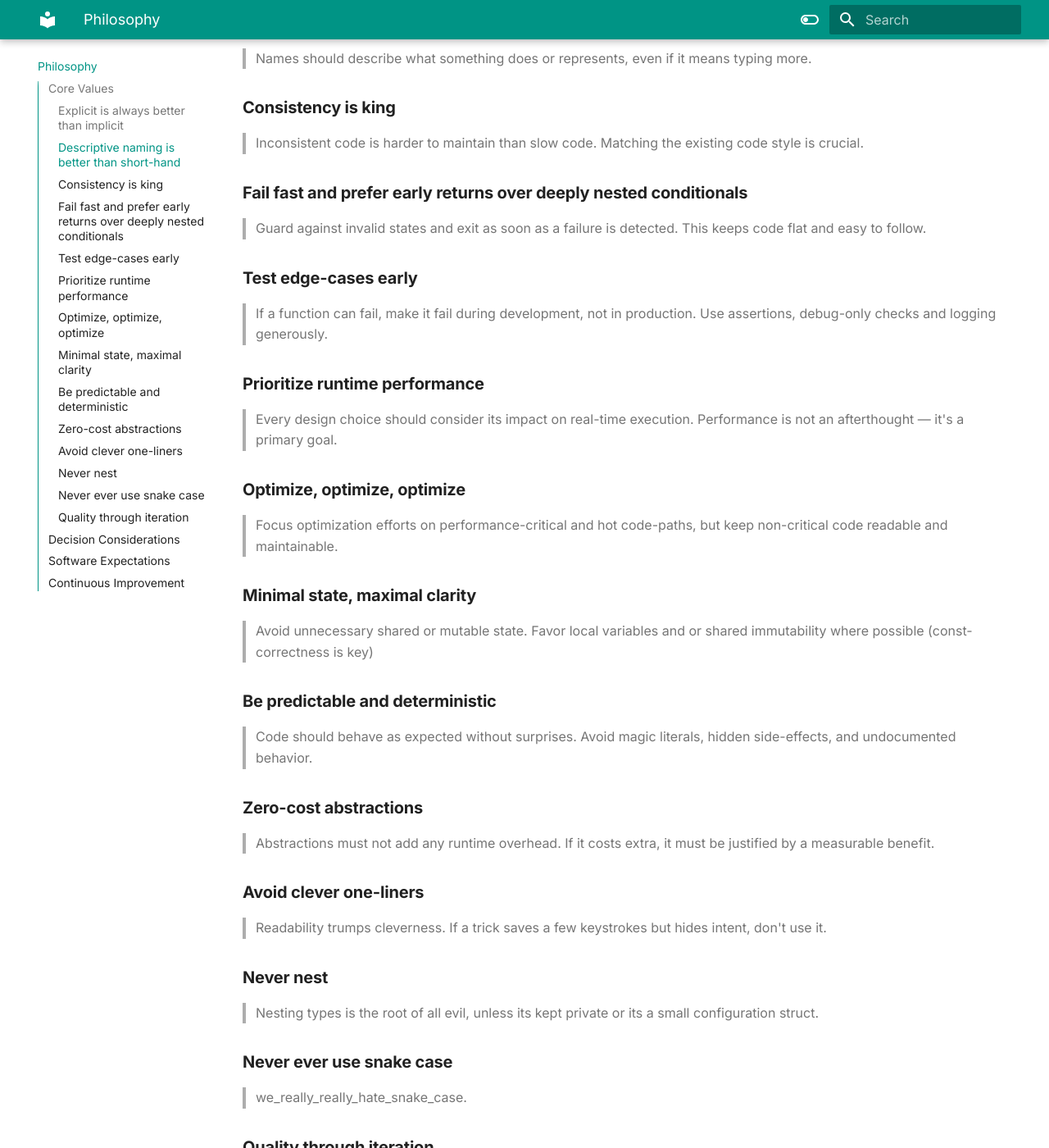
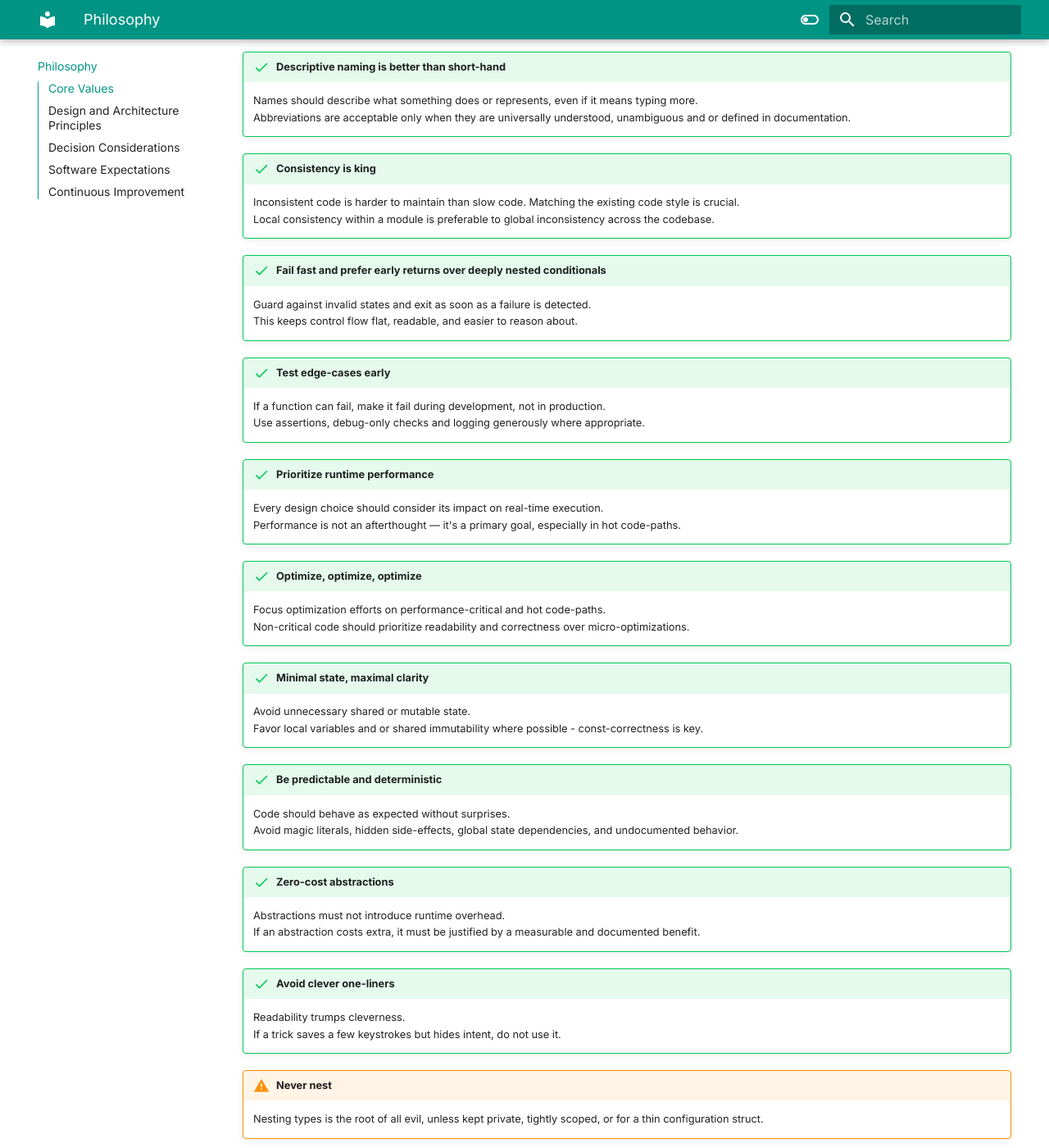
Before and after one commit to Intricate-Dev-Team/IntricateEngineDocs, an MkDocs documentation site: the page built from docs/philosophy.md, in a window 1280 px wide and 1400 px high, scrolled down 461 px. Shown: the whole window at 82% size. Built offline with MkDocs 1.6.1 and Material for MkDocs 9.7.7, drawn with Linux system fonts in a browser that asks for light colours; some web fonts are replaced; some of the changed text lies outside the part shown.

Commit message:
Fix philosophy.md

```diff
--- a/docs/philosophy.md
+++ b/docs/philosophy.md
@@ -1,72 +1,110 @@
-# Engineering Philosophy
+# Software Engineering Philosophy
 
-This document outlines the core principles guiding how we design, implement, and maintain software.
+This section outlines the core principles guiding how we design, implement, and maintain software. These principles exist to reduce ambiguity, prevent architectural drift, and ensure long-term maintainability.
 
 ---
 
 ## Core Values
-### **Explicit is always better than implicit**
-> Code should leave no room for assumptions. Always favor clarity over cleverness.
 
-### **Descriptive naming is better than short-hand**
-> Names should describe what something does or represents, even if it means typing more.
+!!! success "Explicit is always better than implicit"
+    Code should leave no room for assumptions. Always favor clarity over cleverness.
+    Implicit behavior must be documented and justified when unavoidable.
 
-### **Consistency is king**
-> Inconsistent code is harder to maintain than slow code. Matching the existing code style is crucial.
+!!! success "Descriptive naming is better than short-hand"
+    Names should describe what something does or represents, even if it means typing more.
+    Abbreviations are acceptable only when they are universally understood, unambiguous and or defined in documentation.
 
-### **Fail fast and prefer early returns over deeply nested conditionals**
-> Guard against invalid states and exit as soon as a failure is detected. This keeps code flat and easy to follow.
+!!! success "Consistency is king"
+    Inconsistent code is harder to maintain than slow code. Matching the existing code style is crucial.
+    Local consistency within a module is preferable to global inconsistency across the codebase.
 
-### **Test edge-cases early**
-> If a function can fail, make it fail during development, not in production. Use assertions, debug-only checks and logging generously.
+!!! success "Fail fast and prefer early returns over deeply nested conditionals"
+    Guard against invalid states and exit as soon as a failure is detected.
+    This keeps control flow flat, readable, and easier to reason about.
 
-### **Prioritize runtime performance**
-> Every design choice should consider its impact on real-time execution. Performance is not an afterthought — it's a primary goal.
+!!! success "Test edge-cases early"
+    If a function can fail, make it fail during development, not in production.
+    Use assertions, debug-only checks and logging generously where appropriate.
 
-### **Optimize, optimize, optimize**
-> Focus optimization efforts on performance-critical and hot code-paths, but keep non-critical code readable and maintainable.
+!!! success "Prioritize runtime performance"
+    Every design choice should consider its impact on real-time execution.
+    Performance is not an afterthought — it's a primary goal, especially in hot code-paths.
 
-### **Minimal state, maximal clarity**
-> Avoid unnecessary shared or mutable state. Favor local variables and or shared immutability where possible (const-correctness is key)
+!!! success "Optimize, optimize, optimize"
+    Focus optimization efforts on performance-critical and hot code-paths.
+    Non-critical code should prioritize readability and correctness over micro-optimizations.
 
-### **Be predictable and deterministic**
-> Code should behave as expected without surprises. Avoid magic literals, hidden side-effects, and undocumented behavior.
+!!! success "Minimal state, maximal clarity"
+    Avoid unnecessary shared or mutable state.
+    Favor local variables and or shared immutability where possible - const-correctness is key.
 
-### **Zero-cost abstractions**
-> Abstractions must not add any runtime overhead. If it costs extra, it must be justified by a measurable benefit.
+!!! success "Be predictable and deterministic"
+    Code should behave as expected without surprises.
+    Avoid magic literals, hidden side-effects, global state dependencies, and undocumented behavior.
 
-### **Avoid clever one-liners**
-> Readability trumps cleverness. If a trick saves a few keystrokes but hides intent, don't use it.
+!!! success "Zero-cost abstractions"
+    Abstractions must not introduce runtime overhead.
+    If an abstraction costs extra, it must be justified by a measurable and documented benefit.
 
-### **Never nest**
-> Nesting types is the root of all evil, unless its kept private or its a small configuration struct.
+!!! success "Avoid clever one-liners"
+    Readability trumps cleverness.
+    If a trick saves a few keystrokes but hides intent, do not use it.
 
-### **Never ever use snake case**
-> we_really_really_hate_snake_case.
+!!! warning "Never nest"
+    Nesting types is the root of all evil, unless kept private, tightly scoped, or for a thin configuration struct.
 
-### **Quality through iteration**
-> Improvements are driven by feedback, peer review, and refactoring.
+!!! failure "Never ever use snake case"
+    we_really_really_hate_snake_case!
+
+!!! success "Quality through iteration"
+    Improvements are driven by feedback, peer review, and refactoring.
+    Code quality is treated as a continuous process, not a one-time milestone.
+
+---
+
+## Design and Architecture Principles
+
+!!! success "Simplicity beats generality"
+    Solve the current problem well before designing for hypothetical future use-cases.
+    Over-generalization increases complexity and maintenance cost.
+
+!!! success "Prefer composition over inheritance"
+    Composition provides clearer ownership, better testability, and fewer implicit behaviors than deep inheritance hierarchies.
+
+!!! success "Ownership must be obvious"
+    Resource ownership and lifetime must be clear from the API alone.
+    If ownership is non-obvious, the design is wrong or under-documented.
+
+!!! success "APIs are contracts"
+    Public interfaces must be stable, well-documented, and difficult to misuse.
+    Breaking changes require explicit justification and coordination.
 
 ---
 
 ## Decision Considerations
+
 When making engineering or architectural decisions, consider:
-1. **The impact on readability and maintenance**
-2. **Alignment with existing architecture and standards**
-3. **Technical trade-offs and future implications considering the project's roadmap**
-4. **Risk, complexity, scalability, and testing cost**
+
+1. The impact on **readability** and **long-term maintenance**.
+2. Alignment with existing **architecture**, **conventions** and standards.
+3. Technical trade-offs and **future implications** considering the project's roadmap.
+4. **Risk, complexity, scalability,** and testing cost
+5. **Failure modes** and **debuggability**.
 
 ---
 
 ## Software Expectations
-- Code must be testable and demonstrably correct.
-- Peer-review is strongly encouraged.
-- Documentation accompanies new systems or architectural decisions.
-- Breaking code may **not** be committed to the `master` branch.
+
+- Code must be **testable** and **demonstrably correct**.
+- Peer-review is **strongly encouraged**.
+- Documentation accompanies **new systems** and or **architectural decisions**.
+- Breaking code may **not** be committed to **default branches** (`master`/`main`).
 
 ---
 
 ## Continuous Improvement
-Intricate Dev Team's standards are updated as our needs evolve Suggestions for changes are welcome and should be proposed appropriately and discussed collaboratively.
+
+Intricate Dev Team's standards are updated as our needs evolve alongside our projects and their requirements.
+Suggestions for changes are welcome and should be proposed appropriately and discussed collaboratively.
 
 ---
```
Also changed, not shown: docs/index.md (line endings or trailing spaces).
